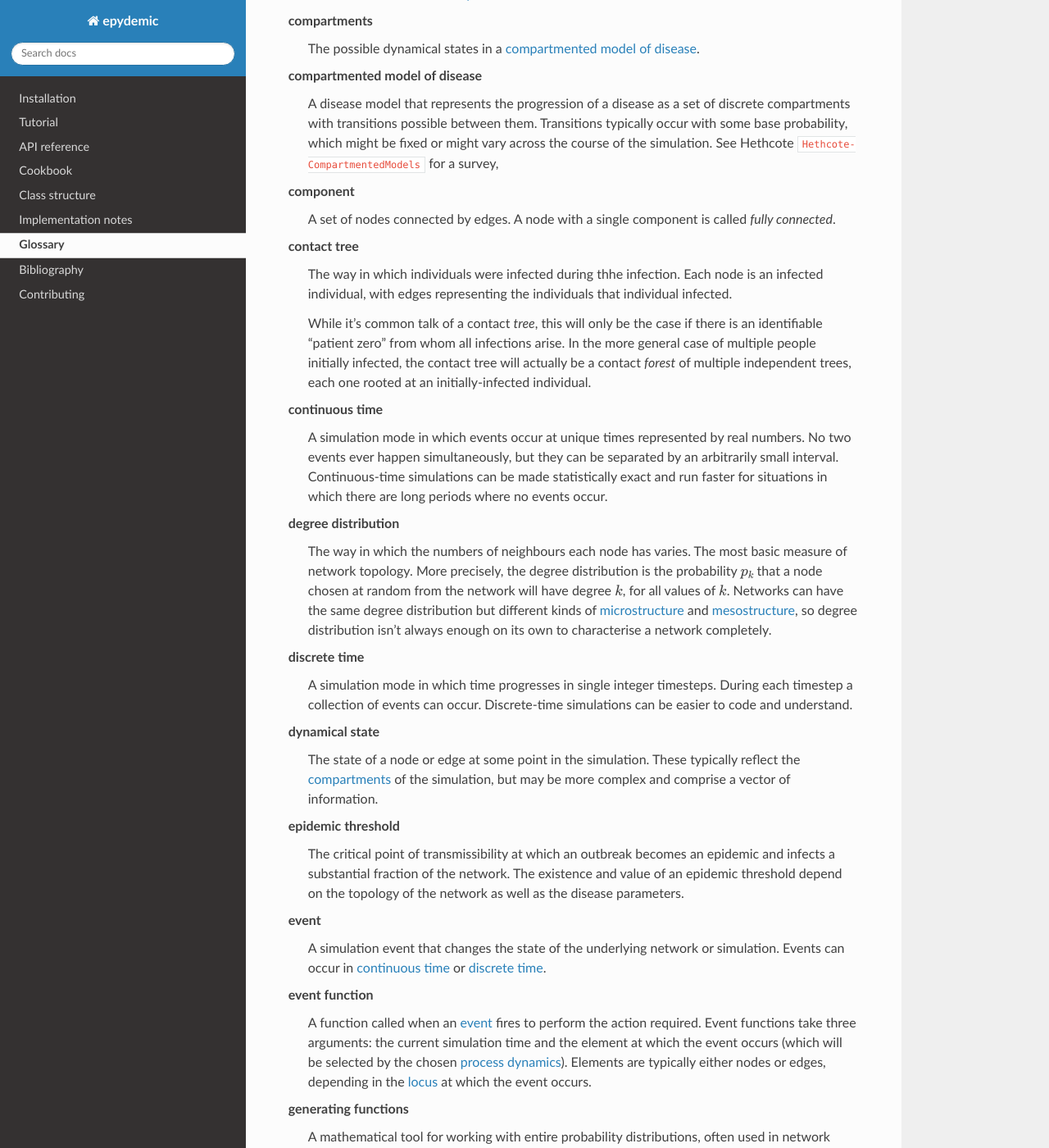
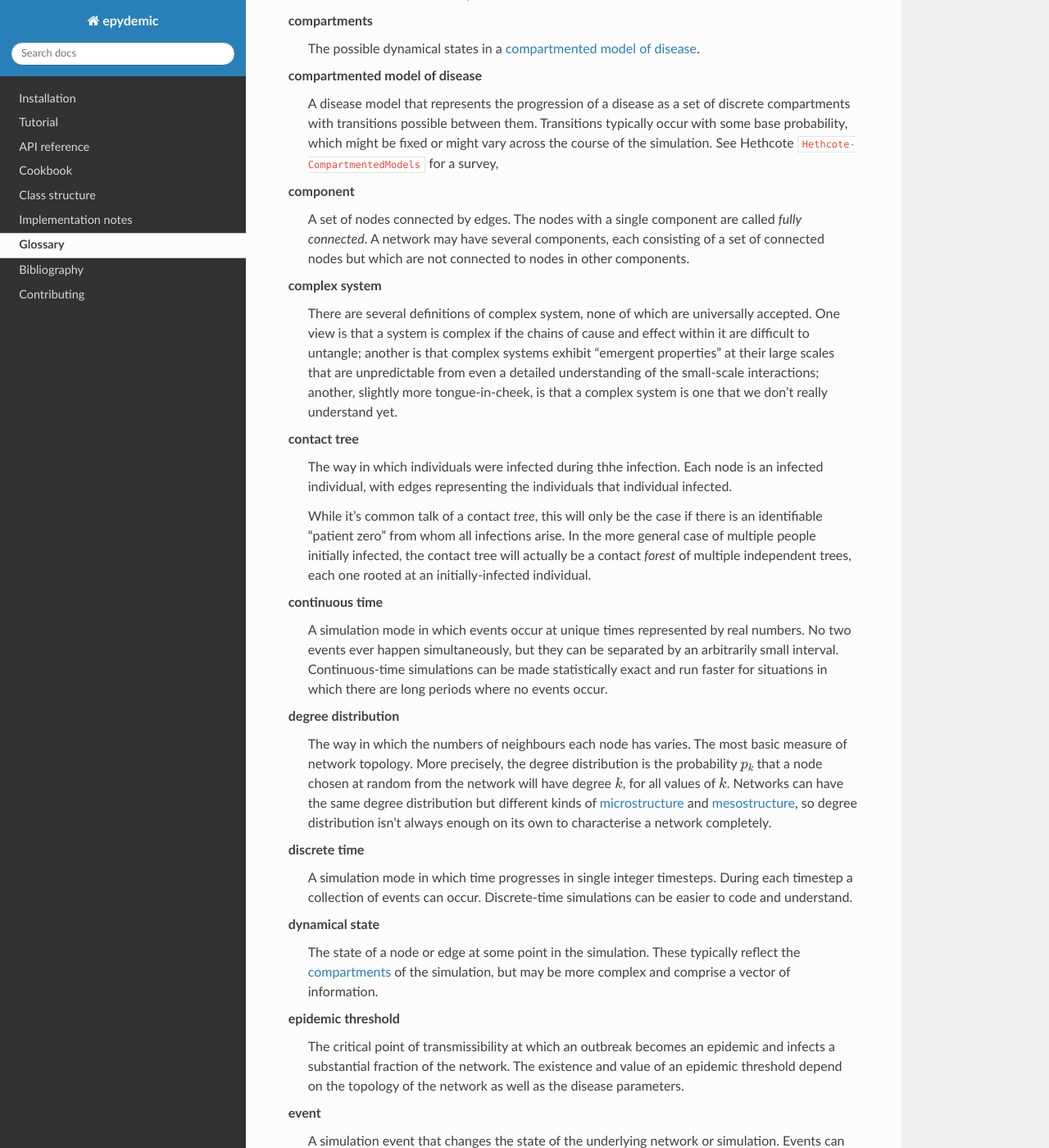
Before and after one commit to simoninireland/epydemic, a Sphinx documentation site: the page built from doc/glossary.rst, in a window 1280 px wide and 1400 px high, scrolled down 513 px. Shown: the whole window at 82% size. Built offline with Sphinx 7.4.7 and the Read the Docs theme 2.0.0, drawn with Linux system fonts in a browser that asks for light colours; cross-references to code outside the pages are shown as plain code; some of the changed text lies outside the part shown.

```diff
--- a/doc/glossary.rst
+++ b/doc/glossary.rst
@@ -38,8 +38,21 @@
       for a survey,
 
    component
-      A set of nodes connected by edges. A node with a single
-      component is called *fully connected*.
+      A set of nodes connected by edges. The nodes with a single
+      component are called *fully connected*. A network may have
+      several components, each consisting of a set of connected nodes
+      but which are not connected to nodes in other components.
+
+   complex system
+
+      There are several definitions of complex system, none of which
+      are universally accepted. One view is that a system is complex
+      if the chains of cause and effect within it are difficult to
+      untangle; another is that complex systems exhibit "emergent
+      properties" at their large scales that are unpredictable from
+      even a detailed understanding of the small-scale interactions;
+      another, slightly more tongue-in-cheek, is that a complex system
+      is one that we don't really understand yet.
 
    contact tree
       The way in which individuals were infected during thhe infection.
@@ -104,6 +117,17 @@
       or edges, depending in the :term:`locus` at which the event
       occurs.
 
+   event tap
+      An way to tap the sequence of events that happen in a simulation.
+      See :ref:`event-taps` for a discussion.
+
+   fine structure
+
+      An umbrella term for :term:`mesostructure` and
+      :term:`microstructure`. Fine structure arises from the choices
+      made when connecting nodes to other nodes and constructing its
+      :term:`neighbourhood`.
+
    generating functions
       A mathematical tool for working with entire
       probability distributions, often used in network science
@@ -166,6 +190,12 @@
       frequently in a network. A triangle is a common motif, as are
       cycles and cliques. The building blocks of
       :term:`microstructure`.
+
+   neighbourhood
+      The collection of nodes around another "focal" node. One may
+      consider the immediate neighbours to form the
+      "1-neighbourhood", or all the neighbours of those neighbours
+      (the "2-neighbourhood"), and so on.
 
    network generator
       A process that samples a class or ensemble of random networks to
--- a/doc/implementation.rst
+++ b/doc/implementation.rst
@@ -11,5 +11,6 @@
     implementation/challenges.rst
     implementation/no-multiple-inheritance.rst
     implementation/dynamics.rst
+    implementation/event-interactions.rst
     implementation/event-times.rst
     implementation/gf-maths.rst
--- a/doc/implementation/events.rst
+++ b/doc/implementation/events.rst
@@ -104,7 +104,7 @@
 to allow *all* experiments to generate an event stream. This allows
 sub-classes of :class:`NetworkExperiment` to act on *every* event.
 
-Event tags are most naturally associated with the :class:`Dynamics`
+Event taps are most naturally associated with the :class:`Dynamics`
 sub-classes, all of which provide event taps in their main event loop
 that tap all events regardless of which process defines it and
 whether it was stochastic or posted. When events are defined or posted
```
Also changed, not shown: doc/implementation/dynamics.rst (+4 -6 lines), doc/implementation/event-interactions.rst (added, +128 -0 lines), doc/synchronousdynamics.rst (+28 -10 lines), 1 other file.
